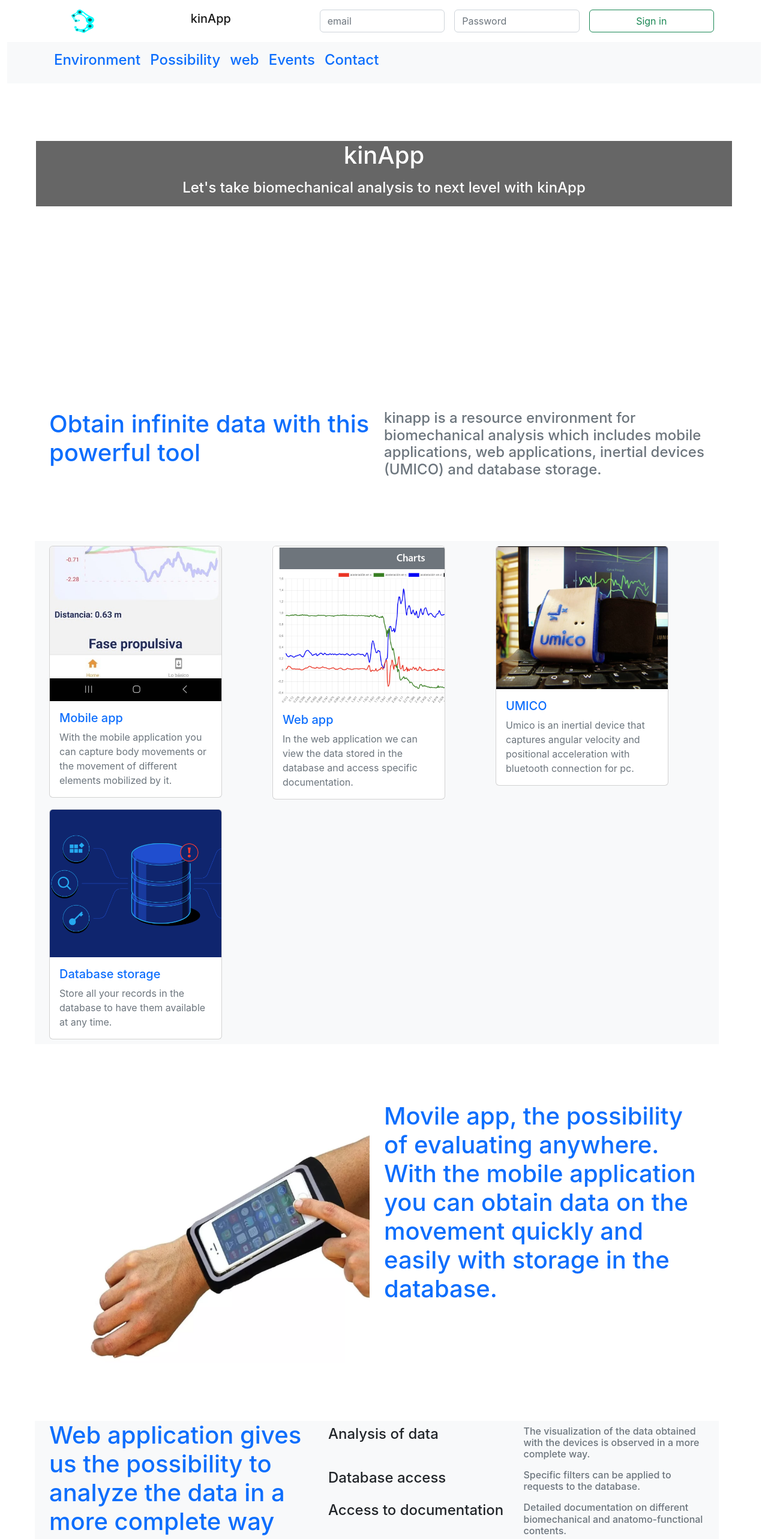
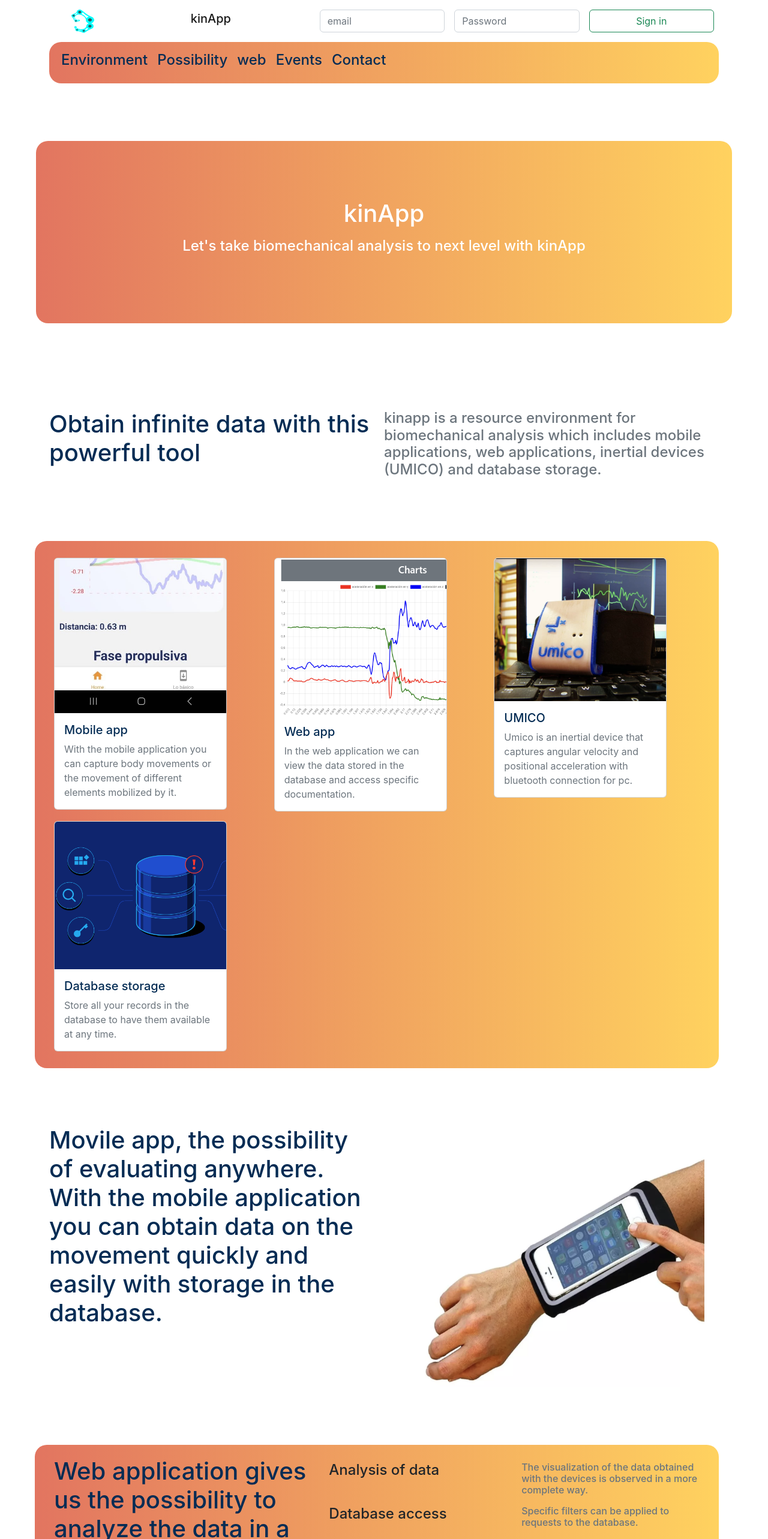
Before and after one commit to ferbassino/kinapp_web, a React (Create React App) app: page / in a window 1280 px wide. Shown: the top 2566 px of the page at 60% size. Built offline with nearby package versions, Linux system fonts and the light colour scheme.

Commit message:
degradados y logo svg

```diff
--- a/src/index.js
+++ b/src/index.js
@@ -14,7 +14,4 @@ root.render(
   </BrowserRouter>
 );
 
-// If you want to start measuring performance in your app, pass a function
-// to log results (for example: reportWebVitals(console.log))
-// or send to an analytics endpoint. Learn more: https://bit.ly/CRA-vitals
 reportWebVitals();
--- a/src/views/landing/Landing.jsx
+++ b/src/views/landing/Landing.jsx
@@ -21,30 +21,41 @@ import hero from "./assets/hero.png";
 function Landing() {
   return (
     <div>
-      <Navbar expand="lg" className="bg-body-tertiary bg-light  ">
+      <Container>
+        <Navbar
+          expand="lg"
+          className="bg-body-tertiary   "
+          style={{
+            background:
+              "linear-gradient(90deg, rgba(36,31,0,1) 0%, rgba(226,117,96,1) 0%, rgba(255,183,0,0.6279761904761905) 100%)",
+            borderRadius: 20,
+          }}
+        >
           <Container className="">
             <Navbar.Toggle aria-controls="basic-navbar-nav" />
             <Navbar.Collapse id="basic-navbar-nav">
               <Nav className="me-auto">
                 <Nav.Link href="#environment">
-                <h4 className="text-primary">Environment</h4>
+                  <h4 style={{ color: "#042c54" }}>Environment</h4>
                 </Nav.Link>
                 <Nav.Link href="#possibility">
-                <h4 className="text-primary">Possibility</h4>
+                  <h4 style={{ color: "#042c54" }}>Possibility</h4>
                 </Nav.Link>
                 <Nav.Link href="#web">
-                <h4 className="text-primary">web</h4>
+                  <h4 style={{ color: "#042c54" }}>web</h4>
                 </Nav.Link>
                 <Nav.Link href="#events">
-                <h4 className="text-primary">Events</h4>
+                  <h4 style={{ color: "#042c54" }}>Events</h4>
                 </Nav.Link>
                 <Nav.Link href="#contact">
-                <h4 className="text-primary">Contact</h4>
+                  <h4 style={{ color: "#042c54" }}>Contact</h4>
                 </Nav.Link>
               </Nav>
             </Navbar.Collapse>
           </Container>
         </Navbar>
+      </Container>
+
       <header style={{ paddingLeft: 0 }} className="my-5">
         <div
           className="p-5 text-center bg-image"
@@ -55,7 +66,12 @@ function Landing() {
         >
           <div
             className="mask"
-            style={{ backgroundColor: "rgba(0, 0, 0, 0.6)" }}
+            style={{
+              background:
+                "linear-gradient(90deg, rgba(36,31,0,1) 0%, rgba(226,117,96,1) 0%, rgba(255,183,0,0.6279761904761905) 100%)",
+              borderRadius: 20,
+              height: "100%",
+            }}
           >
             <div className="d-flex justify-content-center align-items-center h-100">
               <div className="text-white">
@@ -73,7 +89,7 @@ function Landing() {
           <Row>
             <Row id="environment" className="my-5">
               <Col sm={6}>
-                <h1 className="text-primary">
+                <h1 style={{ color: "#042c54" }}>
                   Obtain infinite data with this powerful tool
                 </h1>
               </Col>
@@ -85,12 +101,22 @@ function Landing() {
                 </h4>
               </Col>
             </Row>
-            <Row className="my-5 bg-light">
+            <Row
+              className="my-5"
+              style={{
+                background:
+                  "linear-gradient(90deg, rgba(36,31,0,1) 0%, rgba(226,117,96,1) 0%, rgba(255,183,0,0.6279761904761905) 100%)",
+                padding: 20,
+                borderRadius: 20,
+              }}
+            >
               <Col sm className="my-2">
                 <Card style={{ width: "18rem" }}>
                   <Card.Img variant="top" src={movileApp} />
                   <Card.Body>
-                    <Card.Title className="text-primary">Mobile app</Card.Title>
+                    <Card.Title style={{ color: "#042c54" }}>
+                      Mobile app
+                    </Card.Title>
                     <Card.Text className="text-secondary">
                       With the mobile application you can capture body movements
                       or the movement of different elements mobilized by it.
@@ -102,7 +128,9 @@ function Landing() {
                 <Card style={{ width: "18rem" }}>
                   <Card.Img variant="top" src={webApp} />
                   <Card.Body>
-                    <Card.Title className="text-primary">Web app</Card.Title>
+                    <Card.Title style={{ color: "#042c54" }}>
+                      Web app
+                    </Card.Title>
                     <Card.Text className="text-secondary">
                       In the web application we can view the data stored in the
                       database and access specific documentation.
@@ -114,7 +142,7 @@ function Landing() {
                 <Card style={{ width: "18rem" }}>
                   <Card.Img variant="top" src={umico} />
                   <Card.Body>
-                    <Card.Title className="text-primary">UMICO</Card.Title>
+                    <Card.Title style={{ color: "#042c54" }}>UMICO</Card.Title>
                     <Card.Text className="text-secondary">
                       Umico is an inertial device that captures angular velocity
                       and positional acceleration with bluetooth connection for
@@ -127,7 +155,7 @@ function Landing() {
                 <Card style={{ width: "18rem" }}>
                   <Card.Img variant="top" src={dataBase} />
                   <Card.Body>
-                    <Card.Title className="text-primary">
+                    <Card.Title style={{ color: "#042c54" }}>
                       Database storage
                     </Card.Title>
                     <Card.Text className="text-secondary">
@@ -140,19 +168,28 @@ function Landing() {
             </Row>
             <Row className="my-5 " id="possibility">
               <Col sm={6}>
-                <img src={anyWhere} className="img-fluid shadow-4" alt="..." />
-              </Col>
-              <Col sm={6}>
-                <h1 className="text-primary">
+                <h1 style={{ color: "#042c54" }}>
                   Movile app, the possibility of evaluating anywhere. With the
                   mobile application you can obtain data on the movement quickly
                   and easily with storage in the database.
                 </h1>
               </Col>
+              <Col sm={6}>
+                <img src={anyWhere} className="img-fluid shadow-4" alt="..." />
+              </Col>
             </Row>
-            <Row className="my-5 bg-light" id="web">
+            <Row
+              className="my-5"
+              id="web"
+              style={{
+                background:
+                  "linear-gradient(90deg, rgba(36,31,0,1) 0%, rgba(226,117,96,1) 0%, rgba(255,183,0,0.6279761904761905) 100%)",
+                padding: 20,
+                borderRadius: 20,
+              }}
+            >
               <Col sm={5}>
-                <h1 className="text-primary">
+                <h1 style={{ color: "#042c54" }}>
                   Web application gives us the possibility to analyze the data
                   in a more complete way
                 </h1>
@@ -206,7 +243,9 @@ function Landing() {
             </Row>
             <Col className="my-5" id="events">
               <Col>
-                <h1 className="text-primary">Find out about upcoming events</h1>
+                <h1 className="my-5" style={{ color: "#042c54" }}>
+                  Find out about upcoming events
+                </h1>
               </Col>
               <Row>
                 <Col>
@@ -218,7 +257,7 @@ function Landing() {
                   </Col>
                   <Col>
                     <h6 className="text-secondary">
-                      Descargá la aplicación kinApp para poder evaluar aquí
+                      Proximamente podras descargar la aplicación aqui
                     </h6>
                   </Col>
                 </Col>
@@ -235,10 +274,20 @@ function Landing() {
         </Container>
       </main>
 
-      <footer className="my-5 bg-light" id="contact">
+      <footer
+        className="my-5 "
+        id="contact"
+        style={{
+          background:
+            "linear-gradient(90deg, rgba(36,31,0,1) 0%, rgba(226,117,96,1) 0%, rgba(255,183,0,0.6279761904761905) 100%)",
+          padding: 20,
+          borderRadius: 20,
+          height: "100%",
+        }}
+      >
         <Container>
           <Row>
-            <h4 className="text-primary">
+            <h4 style={{ color: "#042c54" }}>
               Follow us on Instagram, send an email or a message to receive more
               information
             </h4>
```
Also changed, not shown: src/logo.svg. Lines whose indentation alone changed are shown as unchanged.
